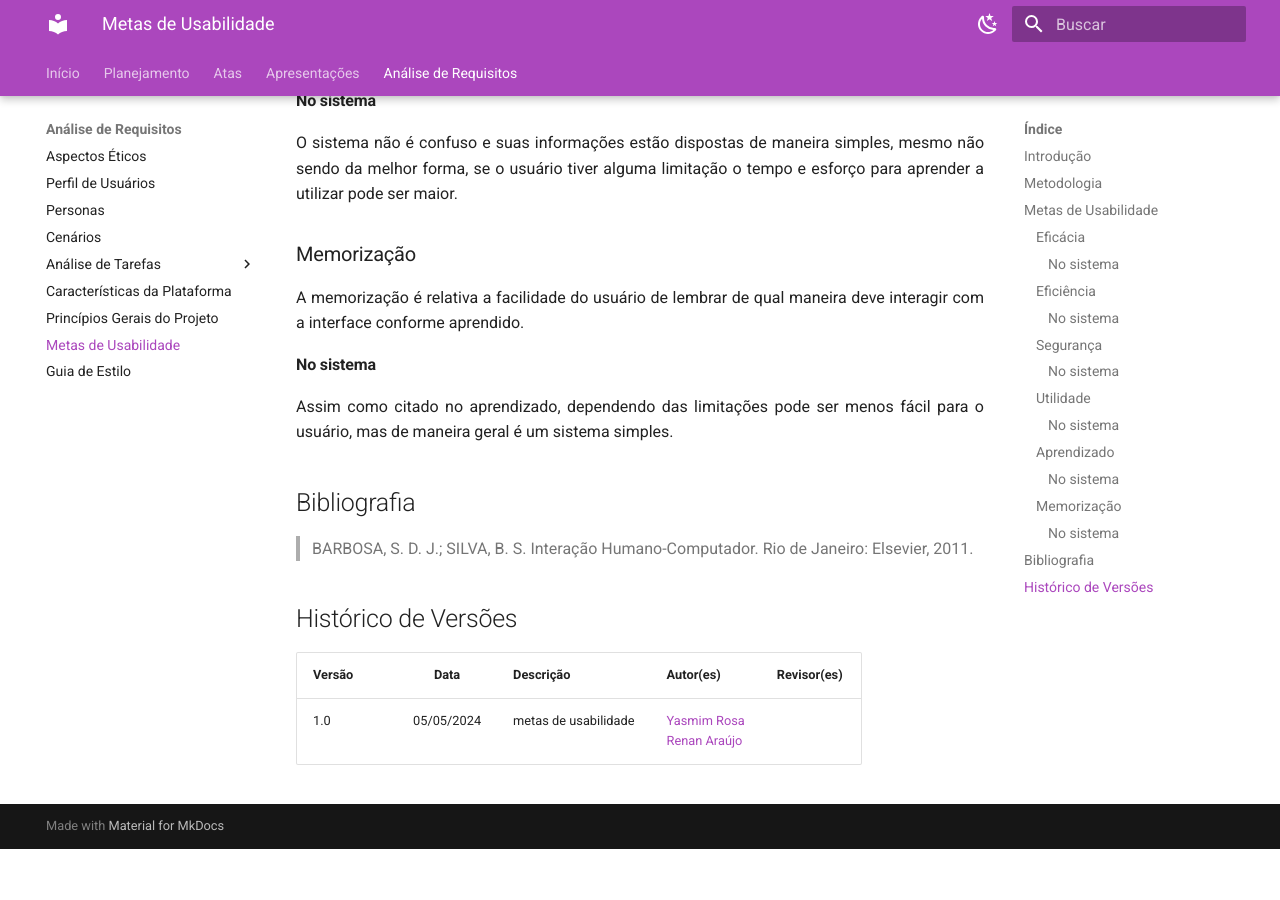
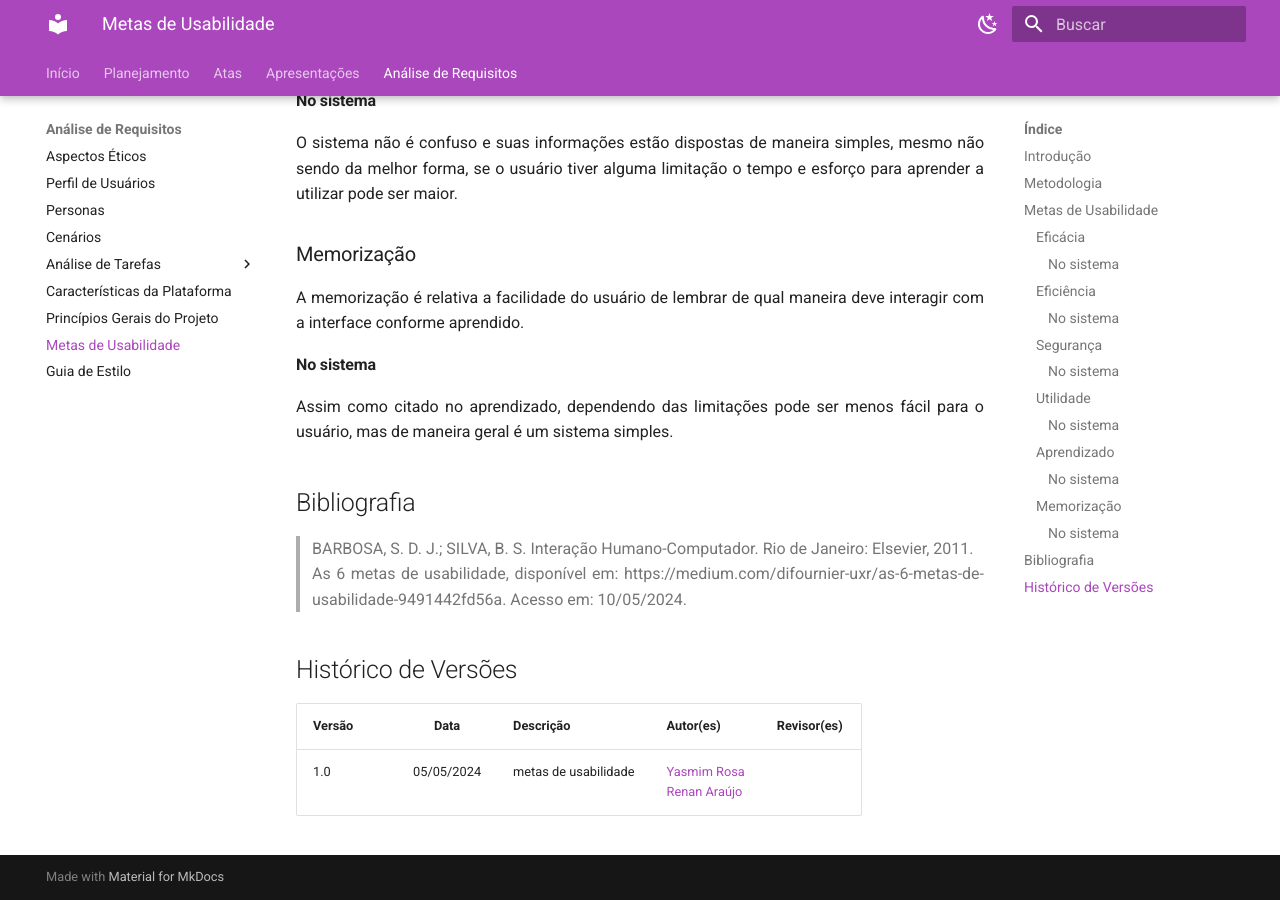
Before and after one commit to Interacao-Humano-Computador/2024.1-Grupo08, an MkDocs documentation site: the page built from docs/requisitos/metas_usabilidade.md, in a window 1280 px wide and 900 px high, scrolled down 1938 px. Built offline with MkDocs 1.6.1 and Material for MkDocs 9.7.7, drawn with Linux system fonts in a browser that asks for light colours; before the commit the page ends 2787 px from its top, so only the background shows below that.

Commit message:
metas de usabilidade

```diff
--- a/docs/requisitos/metas_usabilidade.md
+++ b/docs/requisitos/metas_usabilidade.md
@@ -39,6 +39,7 @@ Assim como citado no aprendizado, dependendo das limitações pode ser menos fá
 
 ## Bibliografia
 > BARBOSA, S. D. J.; SILVA, B. S. Interação Humano-Computador. Rio de Janeiro: Elsevier, 2011. <br>
+> As 6 metas de usabilidade, disponível em: https://medium.com/difournier-uxr/as-6-metas-de-usabilidade-9491442fd56a. Acesso em: 10/05/2024.
 
 ## Histórico de Versões
 
```
